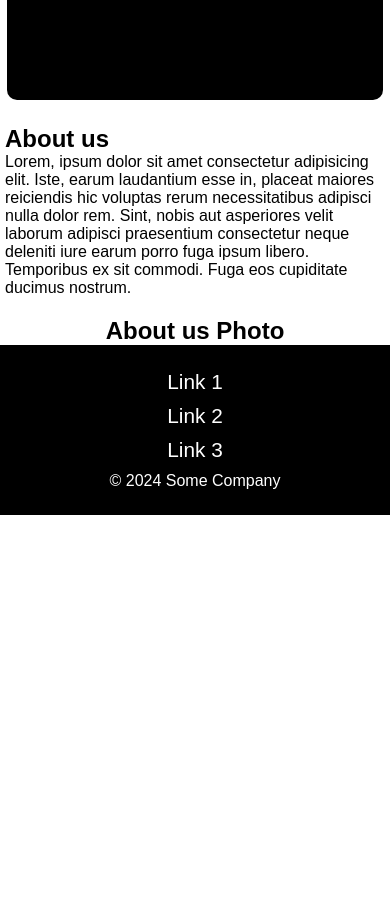
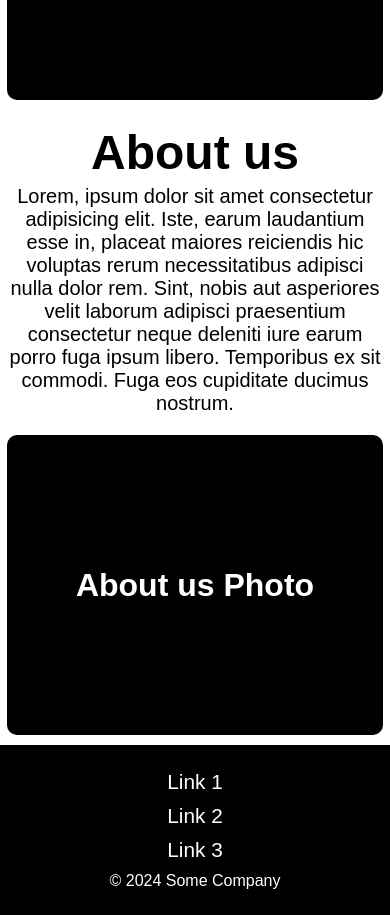
Before and after one commit to shad0w-max/learning-responsive-layout, a plain HTML site: page index.html in a window 390 px wide. Shown: the part 1720-2635 px from the top of the page. Before the commit the page ends 2235 px from the top, so only its background shows below. Drawn offline with Linux system fonts and the light colour scheme.

Commit message:
Done for mobile view

```diff
--- a/style.css
+++ b/style.css
@@ -111,6 +111,39 @@ nav h1 {
         padding-right: 5px;
     }
 
+    .about-us .about-us-text {
+        display: flex;
+        flex-direction: column;
+        justify-content: center;
+        align-items: center;
+    }
+
+    .about-us .about-us-text h1 {
+        font-size: 3rem;
+        margin-bottom: 5px;
+    }
+
+    .about-us .about-us-text p {
+        font-size: 20px;
+        text-align: center;
+    }
+
+    .about-us .about-us-img {
+        height: 300px;
+        width: 99%;
+        background-color: black;
+        border-radius: 10px;
+        margin-bottom: 10px;
+        display: flex;
+        justify-content: center;
+        align-items: center;
+    }
+
+    .about-us-img h2 {
+        color: white;
+        font-size: 2rem;
+    }
+
     footer {
         width: 100%;
         height: 170px;
```
